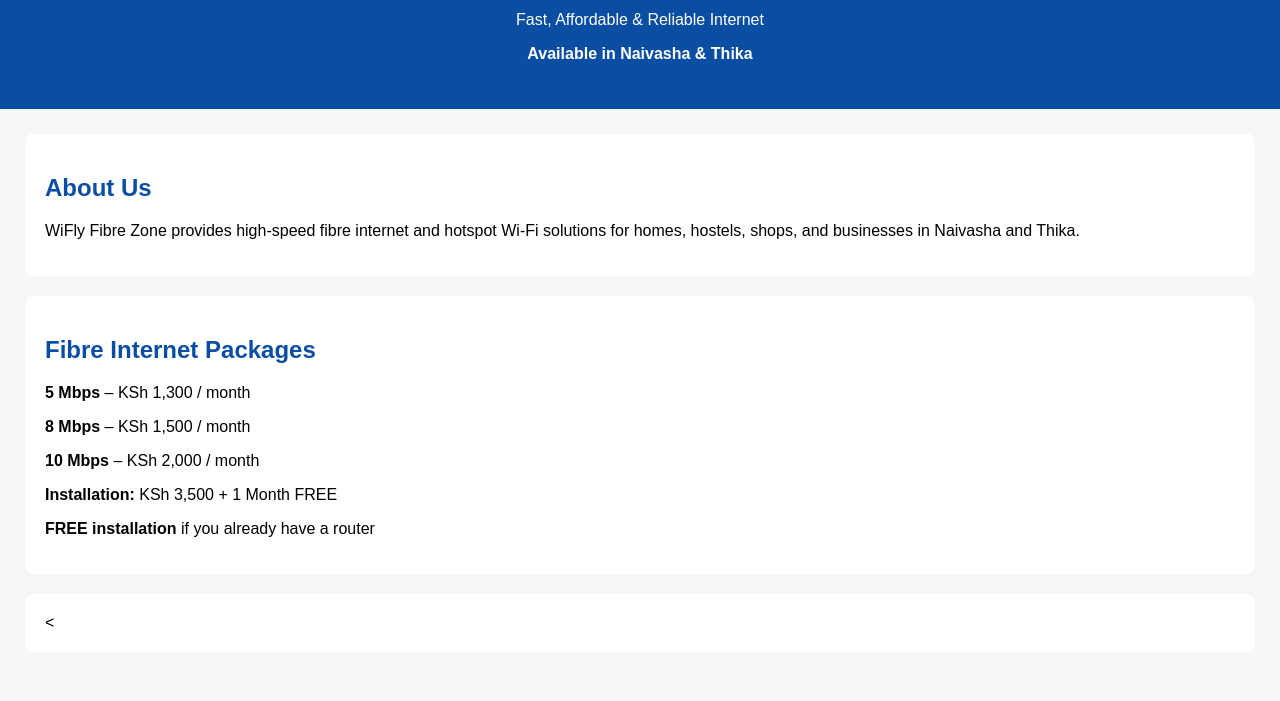
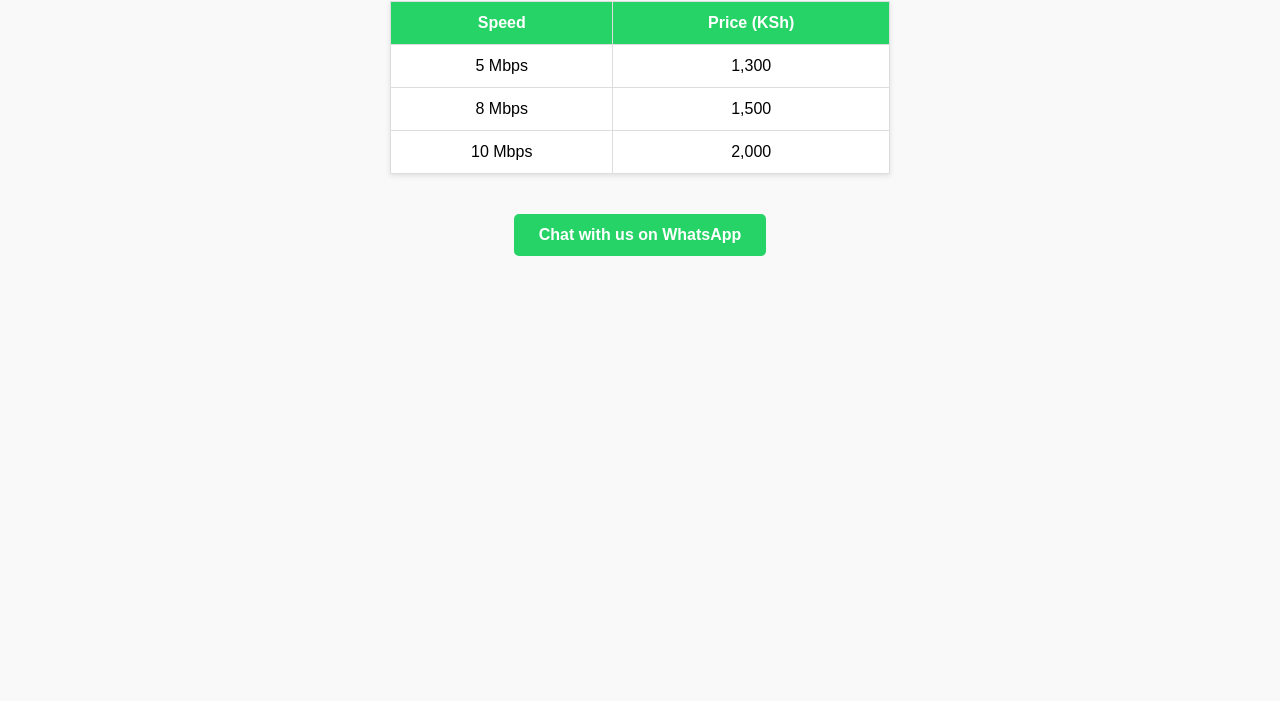
Before and after one commit to johnkibs187-jpg/Wifly-zone-fibre, a plain HTML site: page index.html in a window 1280 px wide. Shown: the part 99-800 px from the top of the page. Drawn offline with Linux system fonts and the light colour scheme.

Commit message:
Enhance Wifly Packages display and styling
Updated the layout and styling for the Wifly Packages page, including a new table for package details and a WhatsApp contact button.

Signed-off-by: Wifly firbre zone. <johnkibs187@gmail.com>

```diff
--- a/index.html
+++ b/index.html
@@ -1,48 +1,83 @@
 <!DOCTYPE html>
-<html>
+<html lang="en">
 <head>
-  <title>WiFly Fibre Zone</title>
-  <meta name="viewport" content="width=device-width, initial-scale=1">
+  <meta charset="UTF-8">
+  <meta name="viewport" content="width=device-width, initial-scale=1.0">
+  <title>Wifly Packages</title>
   <style>
-    body {font-family: Arial, sans-serif; margin:0; background:#f4f6f8;}
-    header {background:#0a4ea3; color:white; padding:30px; text-align:center;}
-    section {padding:25px;}
-    .box {background:white; padding:20px; margin-bottom:20px; border-radius:8px;}
-    h2 {color:#0a4ea3;}
-    .btn {
-      display:inline-block; padding:12px 20px; background:#25D366;
-      color:white; text-decoration:none; border-radius:5px; font-weight:bold;
+    body {
+      font-family: Arial, sans-serif;
+      background-color: #f9f9f9;
+      margin: 0;
+      padding: 20px;
+      text-align: center;
     }
-    .call {background:#0a4ea3;}
-    footer {background:#0a4ea3; color:white; text-align:center; padding:15px;}
+    h1 {
+      color: #333;
+    }
+    table {
+      margin: 20px auto;
+      border-collapse: collapse;
+      width: 80%;
+      max-width: 500px;
+      background-color: #fff;
+      box-shadow: 0 2px 5px rgba(0,0,0,0.1);
+    }
+    th, td {
+      padding: 12px 20px;
+      border: 1px solid #ddd;
+      font-size: 16px;
+    }
+    th {
+      background-color: #25D366;
+      color: white;
+    }
+    tr:hover {
+      background-color: #f1f1f1;
+    }
+    /* WhatsApp Button */
+    .whatsapp-btn {
+      background-color: #25D366;
+      color: white;
+      padding: 12px 25px;
+      border-radius: 5px;
+      text-decoration: none;
+      font-weight: bold;
+      display: inline-block;
+      margin-top: 20px;
+      transition: background 0.3s ease;
+    }
+    .whatsapp-btn:hover {
+      background-color: #1ebe57;
+    }
   </style>
 </head>
+<body>
+  <h1>Wifly Internet Packages</h1>
 
-<body>
+  <table>
+    <tr>
+      <th>Speed</th>
+      <th>Price (KSh)</th>
+    </tr>
+    <tr>
+      <td>5 Mbps</td>
+      <td>1,300</td>
+    </tr>
+    <tr>
+      <td>8 Mbps</td>
+      <td>1,500</td>
+    </tr>
+    <tr>
+      <td>10 Mbps</td>
+      <td>2,000</td>
+    </tr>
+  </table>
 
-<header>
-  <h1>WiFly Fibre Zone</h1>
-  <p>Fast, Affordable & Reliable Internet</p>
-  <p><strong>Available in Naivasha & Thika</strong></p>
-</header>
+  <!-- WhatsApp Contact Button -->
+  <a class="whatsapp-btn" href="https://wa.me/254117040339?text=Hello%2C%20I%20want%20to%20subscribe%20to%20Wifly%20packages" target="_blank">
+    Chat with us on WhatsApp
+  </a>
 
-<section>
-  <div class="box">
-    <h2>About Us</h2>
-    <p>
-      WiFly Fibre Zone provides high-speed fibre internet and hotspot Wi-Fi
-      solutions for homes, hostels, shops, and businesses in Naivasha and Thika.
-    </p>
-  </div>
-
-  <div class="box">
-    <h2>Fibre Internet Packages</h2>
-    <p><strong>5 Mbps</strong> – KSh 1,300 / month</p>
-    <p><strong>8 Mbps</strong> – KSh 1,500 / month</p>
-    <p><strong>10 Mbps</strong> – KSh 2,000 / month</p>
-    <p><strong>Installation:</strong> KSh 3,500 + 1 Month FREE</p>
-    <p><strong>FREE installation</strong> if you already have a router</p>
-  </div>
-
-  <div class="box">
-    <
+</body>
+</html>
```
